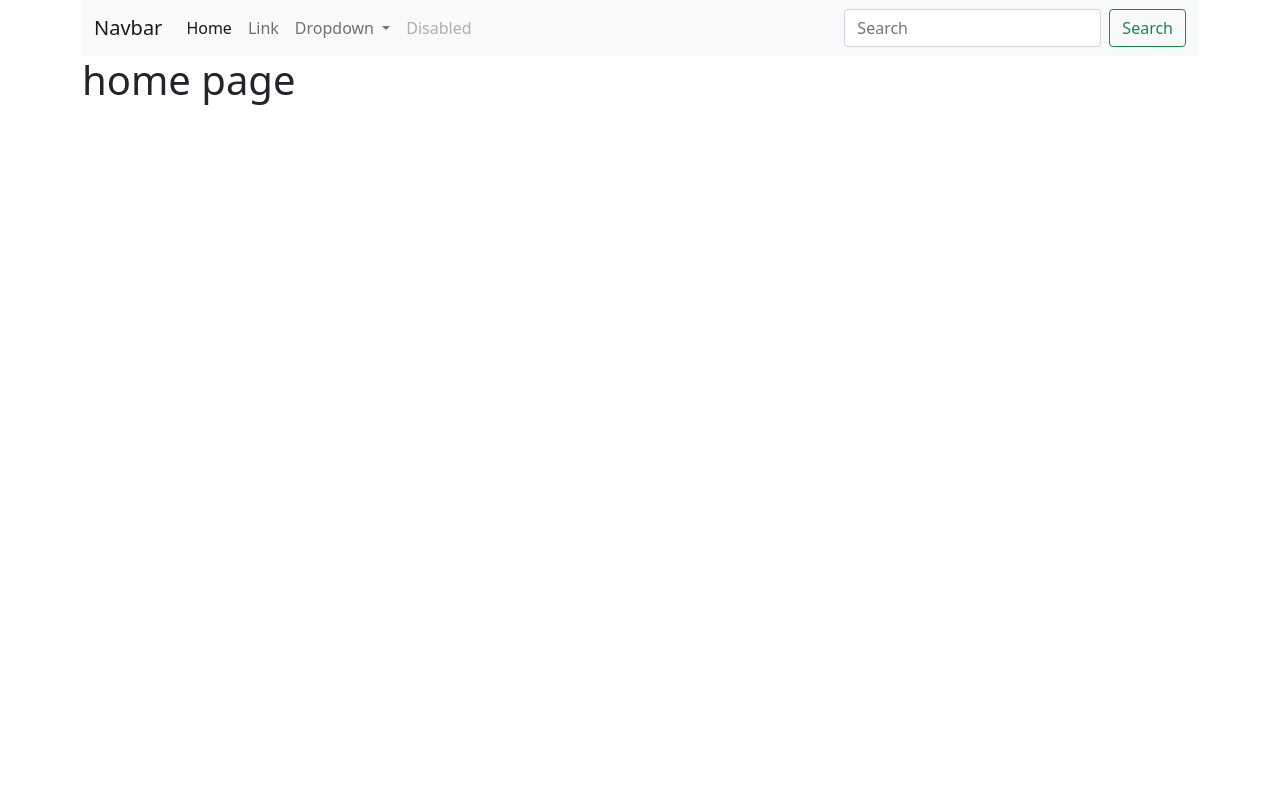
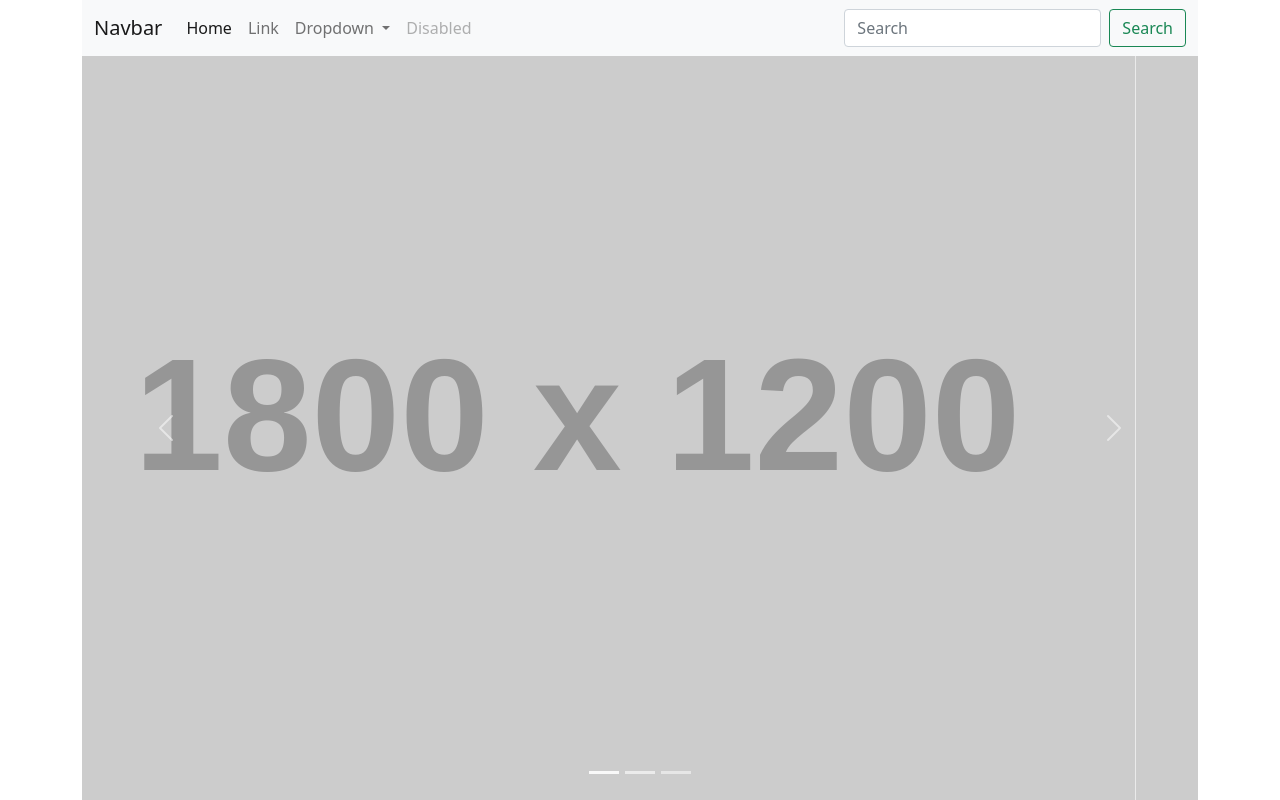
Before and after one commit to FAIZALI1212/pr2-202401c1, a plain HTML site: page index.html in a window 1280 px wide. Drawn offline with nearby package versions, Linux system fonts and the light colour scheme; placeholder pictures from the web are drawn by us.

Commit message:
update a file

```diff
--- a/index.html
+++ b/index.html
@@ -44,7 +44,33 @@
           </div>
         </div>
       </nav>
-      <h1>home page<h1>
+
+    <div id="carouselExampleIndicators" class="carousel slide" data-bs-ride="carousel">
+      <div class="carousel-indicators">
+        <button type="button" data-bs-target="#carouselExampleIndicators" data-bs-slide-to="0" class="active" aria-current="true" aria-label="Slide 1"></button>
+        <button type="button" data-bs-target="#carouselExampleIndicators" data-bs-slide-to="1" aria-label="Slide 2"></button>
+        <button type="button" data-bs-target="#carouselExampleIndicators" data-bs-slide-to="2" aria-label="Slide 3"></button>
+      </div>
+      <div class="carousel-inner">
+        <div class="carousel-item active">
+          <img src="https://dummyimage.com/1800x1200/dbdbdb/787878.png&text=Image+cap" class="d-block w-100" alt="...">
+        </div>
+        <div class="carousel-item">
+          <img src="https://dummyimage.com/1800x1200/dbdbdb/787878.png&text=Image+cap" class="d-block w-100" alt="...">
+        </div>
+        <div class="carousel-item">
+          <img src="https://dummyimage.com/1800x1200/dbdbdb/787878.png&text=Image+cap" class="d-block w-100" alt="...">
+        </div>
+      </div>
+      <button class="carousel-control-prev" type="button" data-bs-target="#carouselExampleIndicators" data-bs-slide="prev">
+        <span class="carousel-control-prev-icon" aria-hidden="true"></span>
+        <span class="visually-hidden">Previous</span>
+      </button>
+      <button class="carousel-control-next" type="button" data-bs-target="#carouselExampleIndicators" data-bs-slide="next">
+        <span class="carousel-control-next-icon" aria-hidden="true"></span>
+        <span class="visually-hidden">Next</span>
+      </button>
+    </div>
   </div>
 
   <script src="https://cdn.jsdelivr.net/npm/bootstrap@5.0.2/dist/js/bootstrap.bundle.min.js" integrity="sha384-MrcW6ZMFYlzcLA8Nl+NtUVF0sA7MsXsP1UyJoMp4YLEuNSfAP+JcXn/tWtIaxVXM" crossorigin="anonymous"></script>
```
